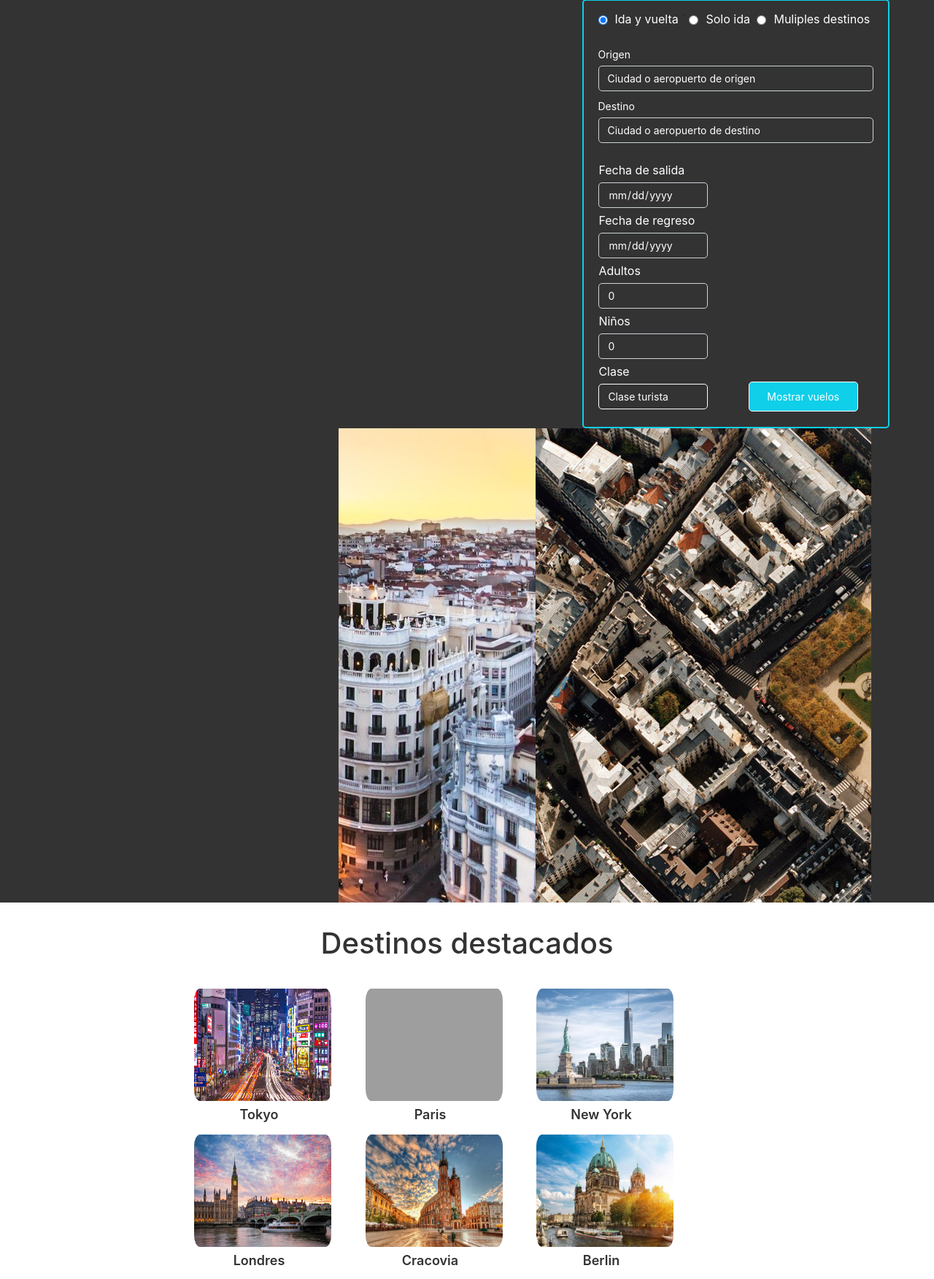
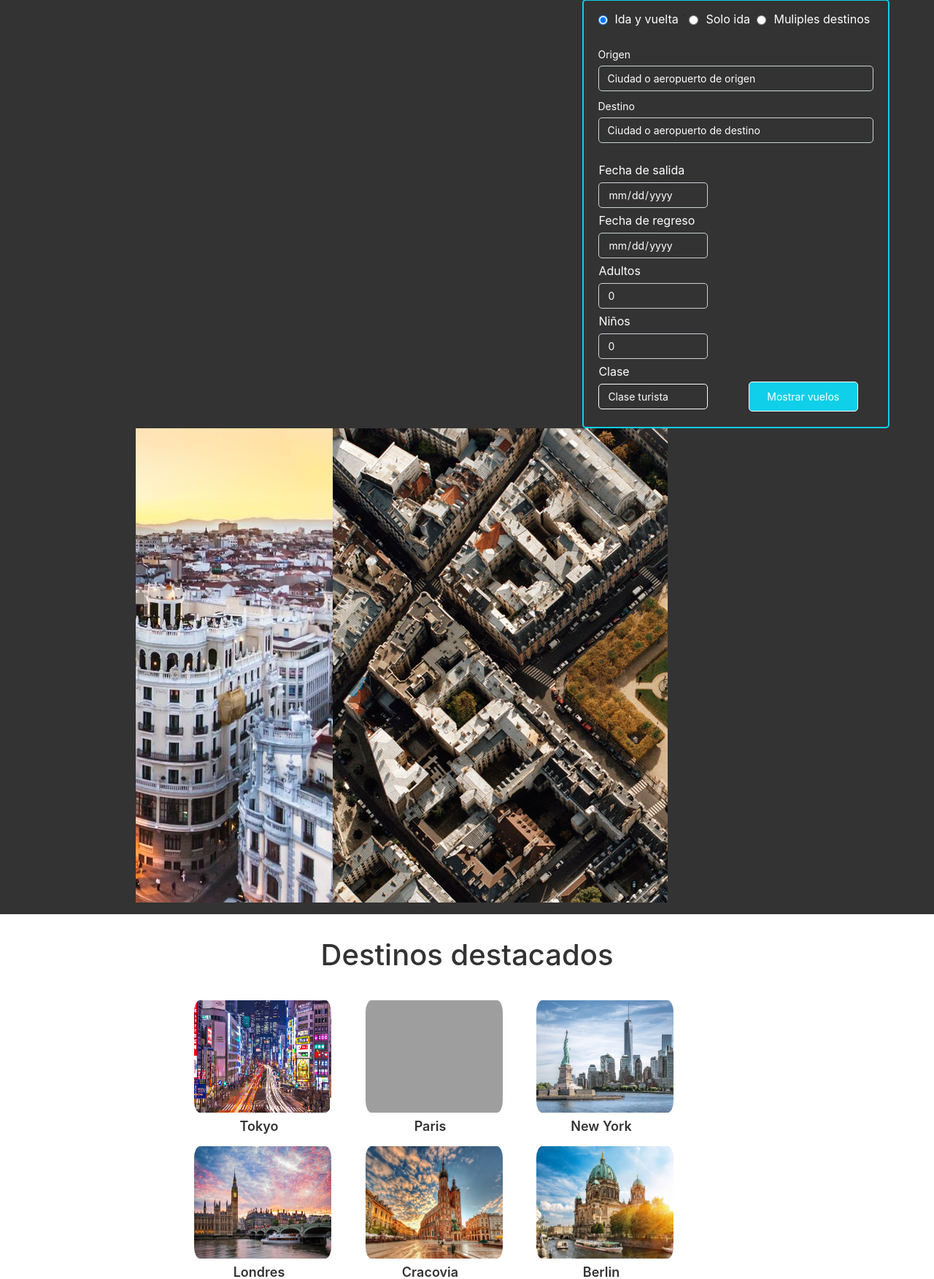
Before and after one commit to franr99/Pagina-Web-GoTravel, a PHP site: page /prueba.html in a window 1280 px wide; the page is wider, and only the part inside the window is pictured. Shown: the part 179-1932 px from the top of that part at 73% size. Run offline with PHP 8.4, Linux system fonts and the light colour scheme; grey boxes are pictures that could not be loaded.

Commit message:
Update slider.css

```diff
--- a/HTML 5 - CSS3/css/slider.css
+++ b/HTML 5 - CSS3/css/slider.css
@@ -1,11 +1,11 @@
 
 .slider-auto{
     width: 60% !important;
-    height: 650px !important;
+    height: 100% !important;
     overflow: hidden;
-    padding-bottom: 0;
     margin: auto;
-    margin-left: 25em;
+    margin-left: 10%;
+
 }
 
 .slider-auto ul{
```
